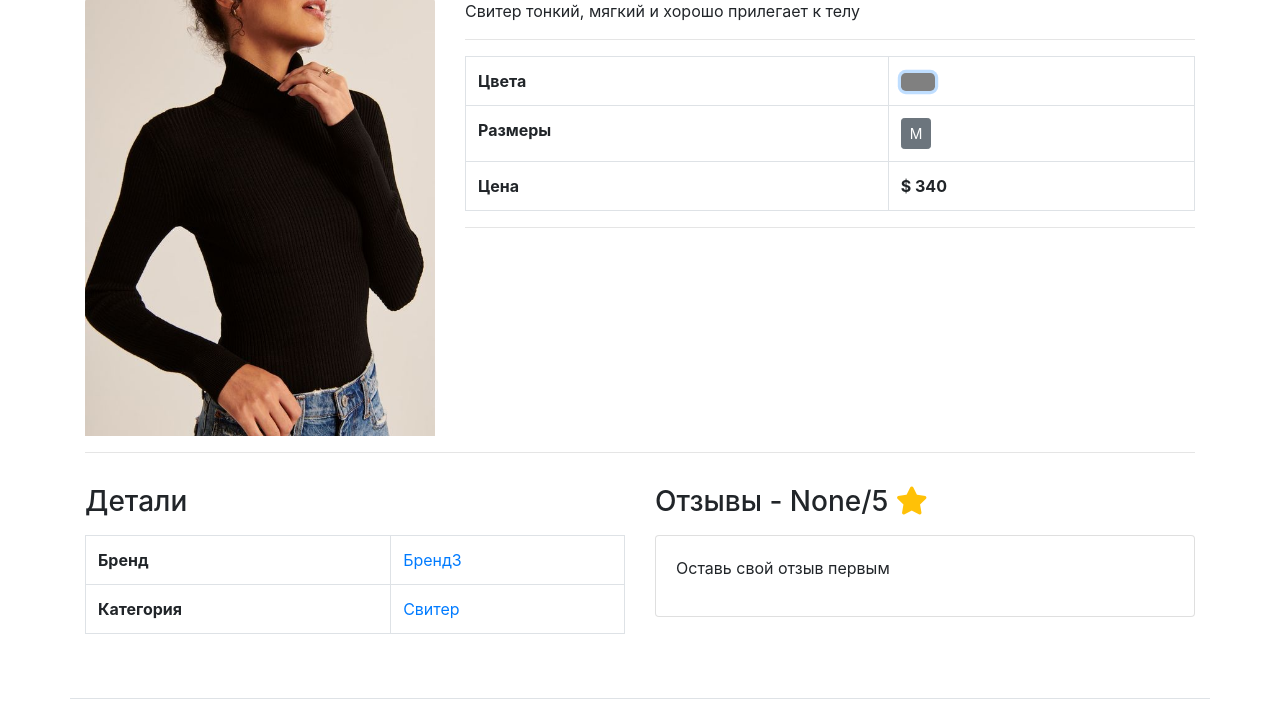
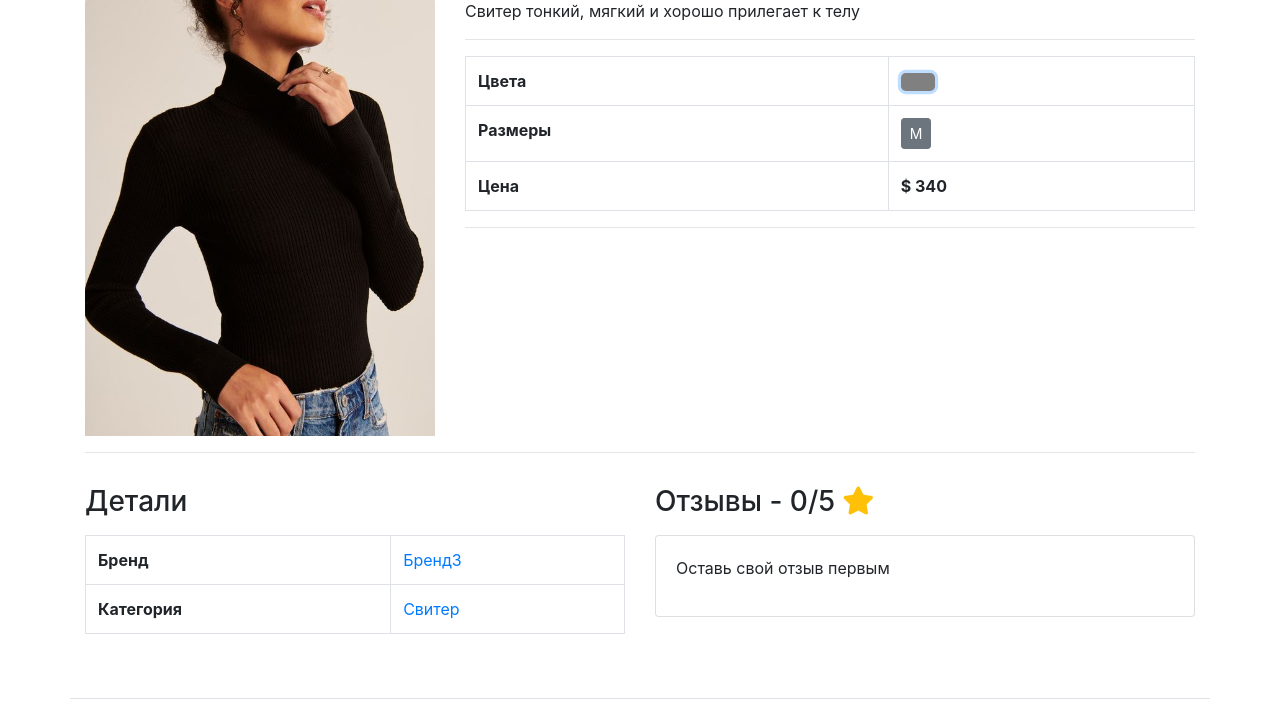
Before and after one commit to Jerrehy/clothning-ecom, a Django app: a page that uses main/templates/product_detail.html in a window 1280 px wide. Shown: the part 144-858 px from the top of the page. Run offline with Django 4.2, Linux system fonts and the light colour scheme; data comes from the database, SQL or seed files in the repository; data that the repository does not hold is empty; some libraries are stand-ins or nearby versions.

Commit message:
Fix reviews section

```diff
--- a/main/templates/product_detail.html
+++ b/main/templates/product_detail.html
@@ -67,7 +67,7 @@
 		</div>
 		<!-- Reviews -->
 		<div class="col-md-6">
-			<h3 class="my-3">Отзывы - <span class="avg-rating">{{avg_reviews.avg_rating}}</span>/5 <i class="fa fa-star text-warning"></i>
+			<h3 class="my-3">Отзывы - <span class="avg-rating">{{avg_reviews}}</span>/5 <i class="fa fa-star text-warning"></i>
 				{% if user.is_authenticated %}
 				{% if canAdd %}
 				<button data-toggle="modal" data-target="#productReview" type="button" class="btn btn-warning btn-sm float-right reviewBtn">Добавить отзыв</button>
--- a/main/views.py
+++ b/main/views.py
@@ -96,12 +96,15 @@
     # End
 
     # Fetch avg rating for reviews
-    avg_reviews = ProductReview.objects.filter(product=product).aggregate(avg_rating=Avg('review_rating'))
+    if len(reviews) > 0:
+        avg_rating = ProductReview.objects.filter(product=product).aggregate(Sum('review_rating')) / len(reviews)
+    else:
+        avg_rating = 0
     # End
 
     return render(request, 'product_detail.html',
                   {'data': product, 'colors': colors, 'sizes': sizes,
-                   'reviewForm': reviewForm, 'canAdd': canAdd, 'reviews': reviews, 'avg_reviews': avg_reviews})
+                   'reviewForm': reviewForm, 'canAdd': canAdd, 'reviews': reviews, 'avg_reviews': avg_rating})
 
 
 # Search
@@ -292,10 +295,13 @@
     }
 
     # Fetch avg rating for reviews
-    avg_reviews = ProductReview.objects.filter(product=product).aggregate(avg_rating=Avg('review_rating'))
+    if len(reviews) > 0:
+        avg_rating = ProductReview.objects.filter(product=product).aggregate(Sum('review_rating')) / len(reviews)
+    else:
+        avg_rating = 0
     # End
 
-    return JsonResponse({'bool': True, 'data': data, 'avg_reviews': avg_reviews})
+    return JsonResponse({'bool': True, 'data': data, 'avg_reviews': avg_rating})
 
 
 # User Dashboard
```
